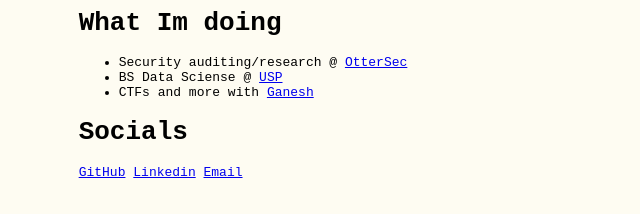
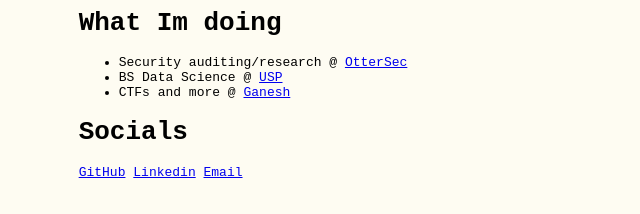
Before and after one commit to Thitav/thitav.github.io, a plain HTML site: page index.html in a window 1280 px wide. Shown: the part 318-532 px from the top of the page, 327-967 px from the left. Drawn offline with Linux system fonts and the light colour scheme.

Commit message:
Fix typo

```diff
--- a/index.html
+++ b/index.html
@@ -21,8 +21,8 @@
         <h1>What Im doing</h1>
         <ul>
             <li>Security auditing/research @ <a href="https://osec.io/">OtterSec</a></li>
-            <li>BS Data Sciense @ <a href="https://www5.usp.br/#english">USP</a></li>
-            <li>CTFs and more with <a href="https://ganesh.icmc.usp.br/en">Ganesh</a></li>
+            <li>BS Data Science @ <a href="https://www5.usp.br/#english">USP</a></li>
+            <li>CTFs and more @ <a href="https://ganesh.icmc.usp.br/en">Ganesh</a></li>
         </ul>
 
         <h1>Socials</h1>
```
